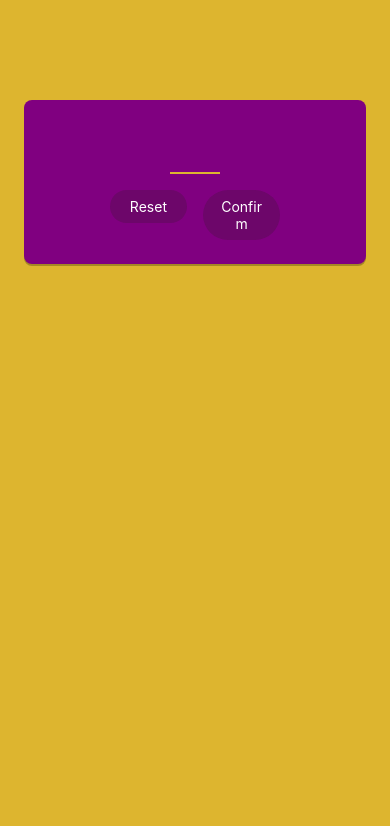
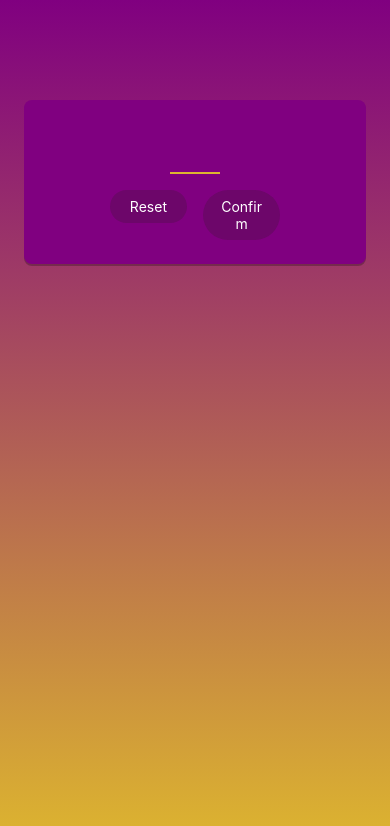
Before and after one commit to UjjwalKaul/guessing-game, a React Native app: screen / in a window 390 px wide. Shown: the top 826 px of the page. Built offline with nearby package versions, Linux system fonts and the light colour scheme.

Commit message:
Added linear gradient

```diff
--- a/App.js
+++ b/App.js
@@ -1,13 +1,14 @@
 import { StatusBar } from 'expo-status-bar';
 import { StyleSheet, View } from 'react-native';
 import StartGameScreen from './screens/StartGameScreen';
+import { LinearGradient } from 'expo-linear-gradient';
 
 export default function App() {
   return (
-    <View style={styles.container}>
+    <LinearGradient colors={['purple', '#ddb52f']} style={styles.container}>
       <StartGameScreen />
       <StatusBar style="auto" />
-    </View>
+    </LinearGradient>
   );
 }
 
--- a/package.json
+++ b/package.json
@@ -12,7 +12,8 @@
     "expo": "~50.0.14",
     "expo-status-bar": "~1.11.1",
     "react": "18.2.0",
-    "react-native": "0.73.6"
+    "react-native": "0.73.6",
+    "expo-linear-gradient": "~12.7.2"
   },
   "devDependencies": {
     "@babel/core": "^7.20.0"
```
Also changed, not shown: 1 other file (tests, documents, lock files or other folders).
